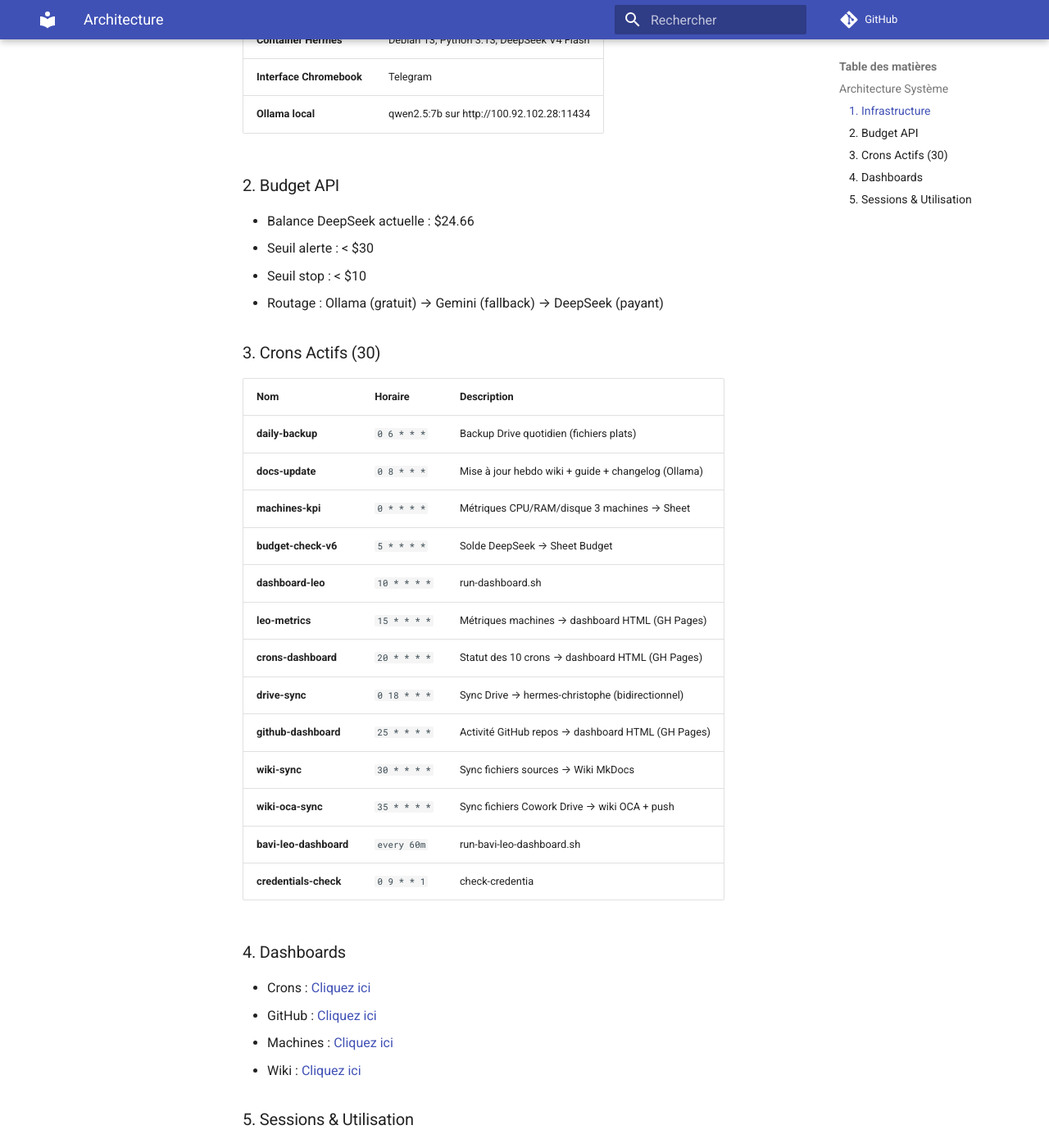
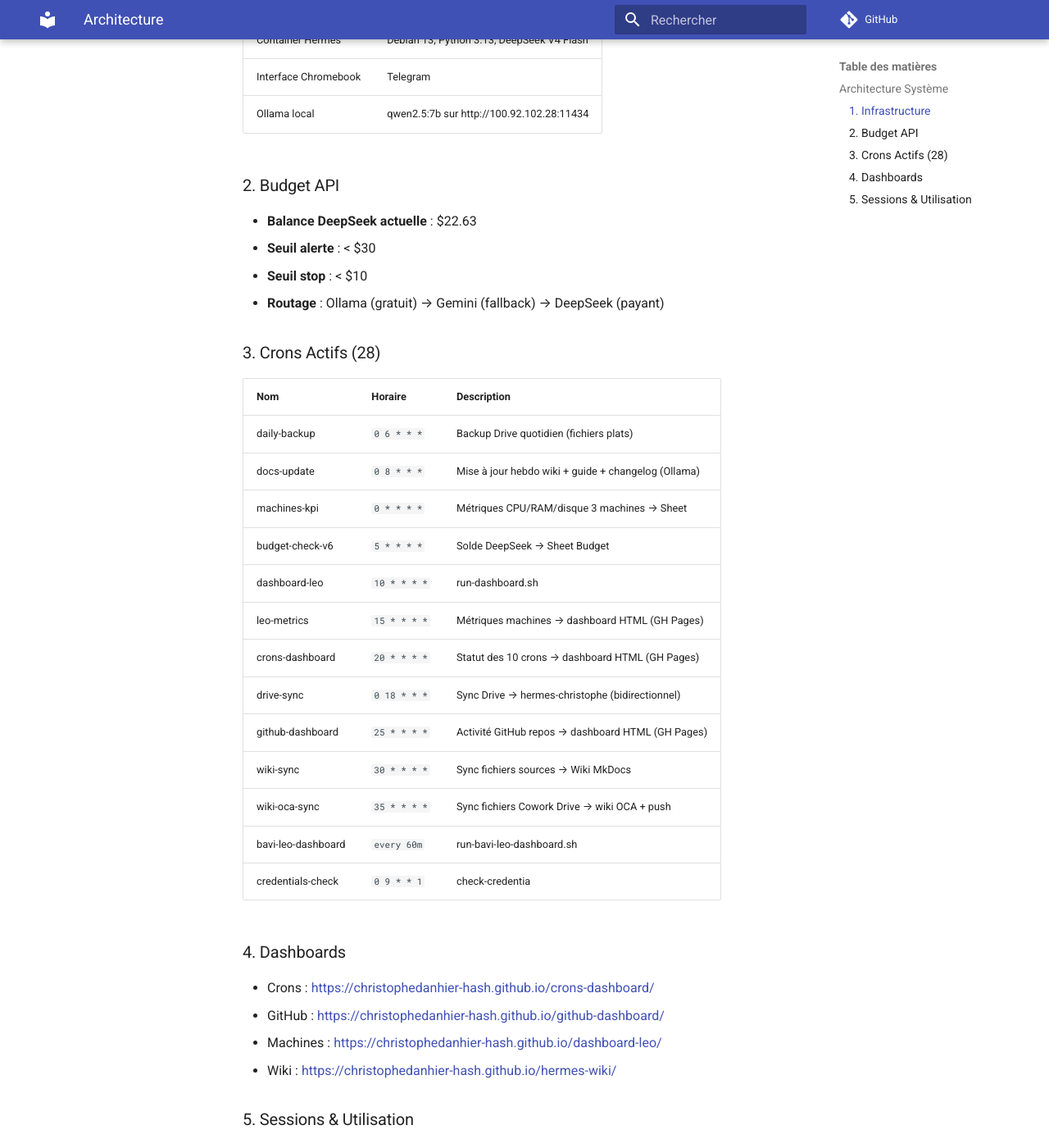
Before and after one commit to christophedanhier-hash/hermes-wiki, an MkDocs documentation site: the page built from docs/hermes/architecture.md, in a window 1280 px wide and 1400 px high, scrolled down 390 px. Shown: the whole window at 82% size. Built offline with MkDocs 1.6.1 and Material for MkDocs 9.7.7, drawn with Linux system fonts in a browser that asks for light colours; comment, search, counter and statistics services are not loaded; some of the changed text lies outside the part shown.

Commit message:
docs: mise à jour hebdomadaire du 24/06/2026

```diff
--- a/docs/hermes/architecture.md
+++ b/docs/hermes/architecture.md
@@ -2,48 +2,50 @@
 
 ### 1. Infrastructure
 
-| Élément | Détails |
+| **Nom** | **Spécifications** |
 | --- | --- |
-| **Host LEO** | i7-7700K, 22GB RAM, 457GB, Ubuntu 26.04 |
-| **Container Hermes** | Debian 13, Python 3.13, DeepSeek V4 Flash |
-| **Interface Chromebook** | Telegram |
-| **Ollama local** | qwen2.5:7b sur http://100.92.102.28:11434 |
+| Host LEO | i7-7700K, 22GB RAM, 457GB, Ubuntu 26.04 |
+| Container Hermes | Debian 13, Python 3.13, DeepSeek V4 Flash |
+| Interface Chromebook | Telegram |
+| Ollama local | qwen2.5:7b sur http://100.92.102.28:11434 |
 
 ### 2. Budget API
 
-- Balance DeepSeek actuelle : $24.66
-- Seuil alerte : < $30
-- Seuil stop : < $10
-- Routage : Ollama (gratuit) → Gemini (fallback) → DeepSeek (payant)
+- **Balance DeepSeek actuelle** : $22.63
+- **Seuil alerte** : < $30
+- **Seuil stop** : < $10
+- **Routage** : Ollama (gratuit) → Gemini (fallback) → DeepSeek (payant)
 
-### 3. Crons Actifs (30)
+### 3. Crons Actifs (28)
 
 | Nom | Horaire | Description |
 | --- | --- | --- |
-| **daily-backup** | `0 6 * * *` | Backup Drive quotidien (fichiers plats) |
-| **docs-update** | `0 8 * * *` | Mise à jour hebdo wiki + guide + changelog (Ollama) |
-| **machines-kpi** | `0 * * * *` | Métriques CPU/RAM/disque 3 machines → Sheet |
-| **budget-check-v6** | `5 * * * *` | Solde DeepSeek → Sheet Budget |
-| **dashboard-leo** | `10 * * * *` | run-dashboard.sh |
-| **leo-metrics** | `15 * * * *` | Métriques machines → dashboard HTML (GH Pages) |
-| **crons-dashboard** | `20 * * * *` | Statut des 10 crons → dashboard HTML (GH Pages) |
-| **drive-sync** | `0 18 * * *` | Sync Drive → hermes-christophe (bidirectionnel) |
-| **github-dashboard** | `25 * * * *` | Activité GitHub repos → dashboard HTML (GH Pages) |
-| **wiki-sync** | `30 * * * *` | Sync fichiers sources → Wiki MkDocs |
-| **wiki-oca-sync** | `35 * * * *` | Sync fichiers Cowork Drive → wiki OCA + push |
-| **bavi-leo-dashboard** | `every 60m` | run-bavi-leo-dashboard.sh |
-| **credentials-check** | `0 9 * * 1` | check-credentia |
+| daily-backup | `0 6 * * *` | Backup Drive quotidien (fichiers plats) |
+| docs-update | `0 8 * * *` | Mise à jour hebdo wiki + guide + changelog (Ollama) |
+| machines-kpi | `0 * * * *` | Métriques CPU/RAM/disque 3 machines → Sheet |
+| budget-check-v6 | `5 * * * *` | Solde DeepSeek → Sheet Budget |
+| dashboard-leo | `10 * * * *` | run-dashboard.sh |
+| leo-metrics | `15 * * * *` | Métriques machines → dashboard HTML (GH Pages) |
+| crons-dashboard | `20 * * * *` | Statut des 10 crons → dashboard HTML (GH Pages) |
+| drive-sync | `0 18 * * *` | Sync Drive → hermes-christophe (bidirectionnel) |
+| github-dashboard | `25 * * * *` | Activité GitHub repos → dashboard HTML (GH Pages) |
+| wiki-sync | `30 * * * *` | Sync fichiers sources → Wiki MkDocs |
+| wiki-oca-sync | `35 * * * *` | Sync fichiers Cowork Drive → wiki OCA + push |
+| bavi-leo-dashboard | `every 60m` | run-bavi-leo-dashboard.sh |
+| credentials-check | `0 9 * * 1` | check-credentia |
 
 ### 4. Dashboards
 
-- Crons : [Cliquez ici](https://christophedanhier-hash.github.io/crons-dashboard/)
-- GitHub : [Cliquez ici](https://christophedanhier-hash.github.io/github-dashboard/)
-- Machines : [Cliquez ici](https://christophedanhier-hash.github.io/dashboard-leo/)
-- Wiki : [Cliquez ici](https://christophedanhier-hash.github.io/hermes-wiki/)
+- Crons : [https://christophedanhier-hash.github.io/crons-dashboard/](https://christophedanhier-hash.github.io/crons-dashboard/)
+- GitHub : [https://christophedanhier-hash.github.io/github-dashboard/](https://christophedanhier-hash.github.io/github-dashboard/)
+- Machines : [https://christophedanhier-hash.github.io/dashboard-leo/](https://christophedanhier-hash.github.io/dashboard-leo/)
+- Wiki : [https://christophedanhier-hash.github.io/hermes-wiki/](https://christophedanhier-hash.github.io/hermes-wiki/)
 
 ### 5. Sessions & Utilisation
 
-- **Total sessions** : 265
-- **Total messages** : 9378
-- **Sessions cli** : 3
-- **Sessions telegram** : 105
+- **Total sessions** : 316
+- **Total messages** : 9999
+- **cli sessions** : 3
+- **telegram sessions** : 110
+
+Pour plus de détails sur l'utilisation, veuillez consulter la section statistiques récente.
```
Also changed, not shown: docs/hermes/changelog.md (+13 -7 lines).
